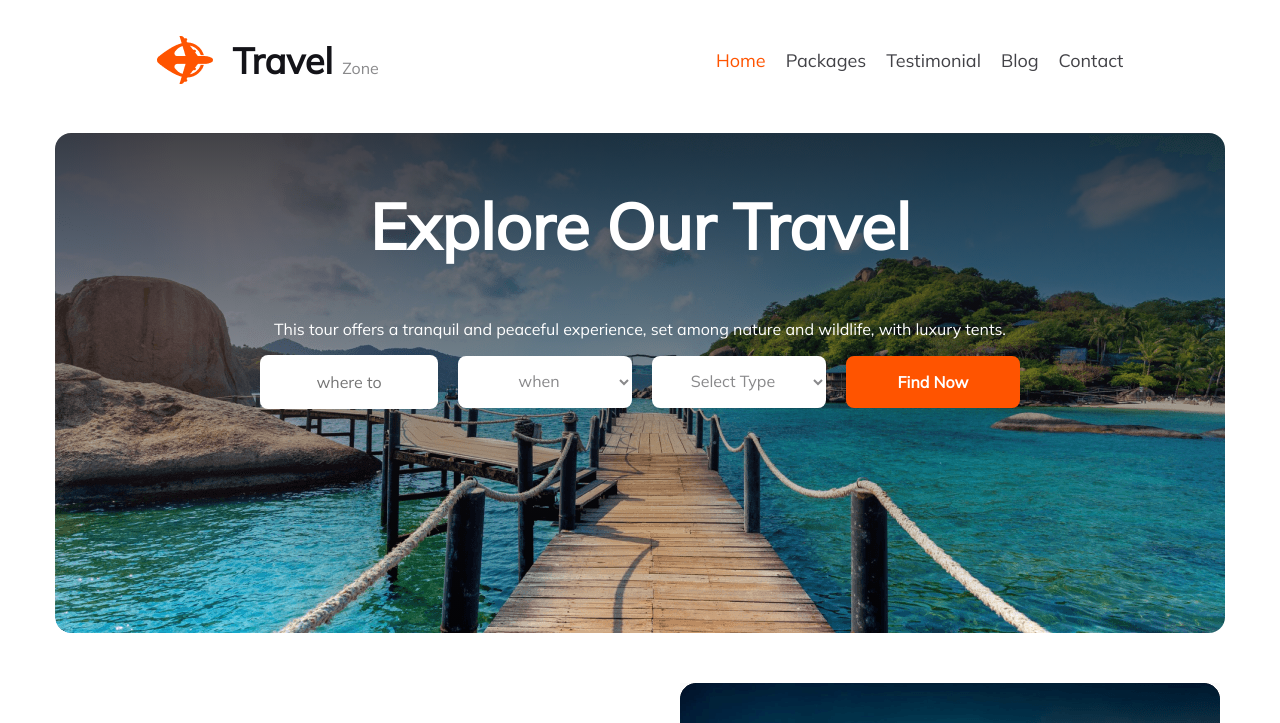
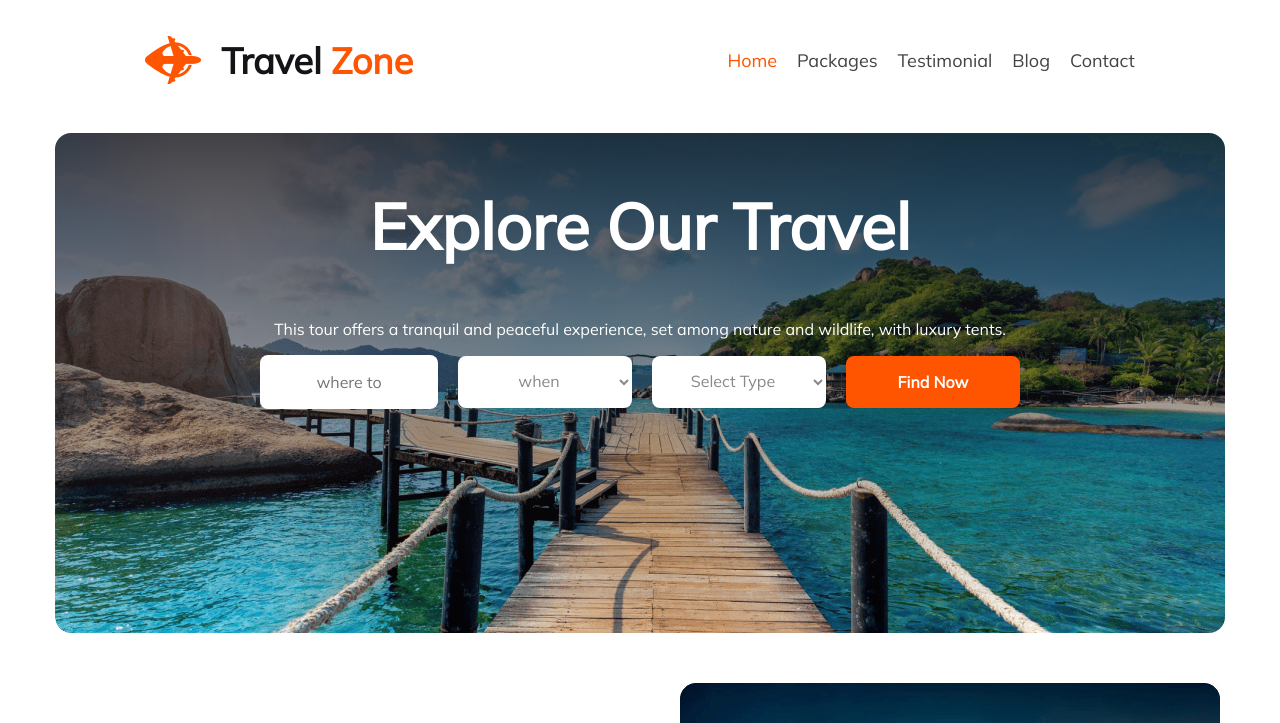
Before and after one commit to Shamimur12/assignment-task-2, a plain HTML site: page index.html in a window 1280 px wide. Shown: the top 723 px of the page. Drawn offline with Linux system fonts and the light colour scheme.

```diff
--- a/style/styles.css
+++ b/style/styles.css
@@ -11,7 +11,7 @@
 
   }
 
-  .color {
+  .logo-color {
       color: #FF5400;
       font-family: Mulish;
       font-size: 36px;
```
